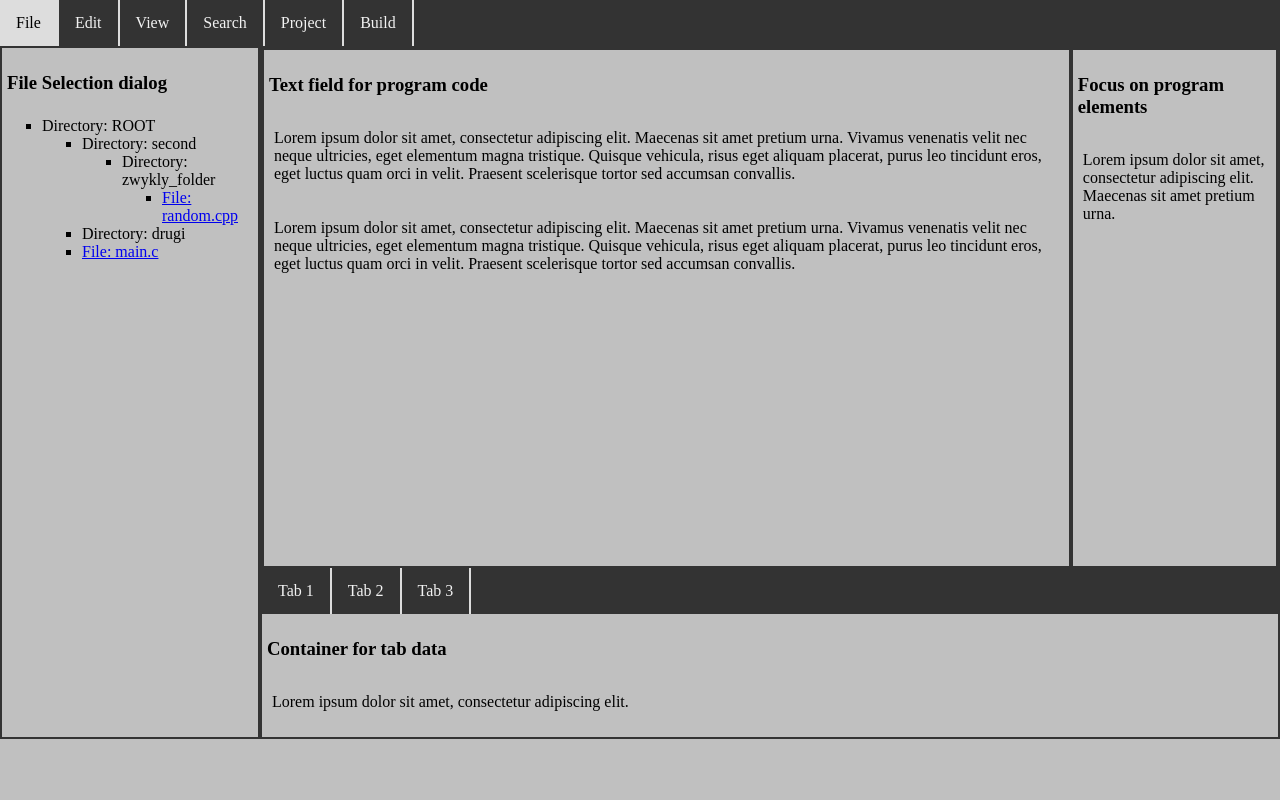
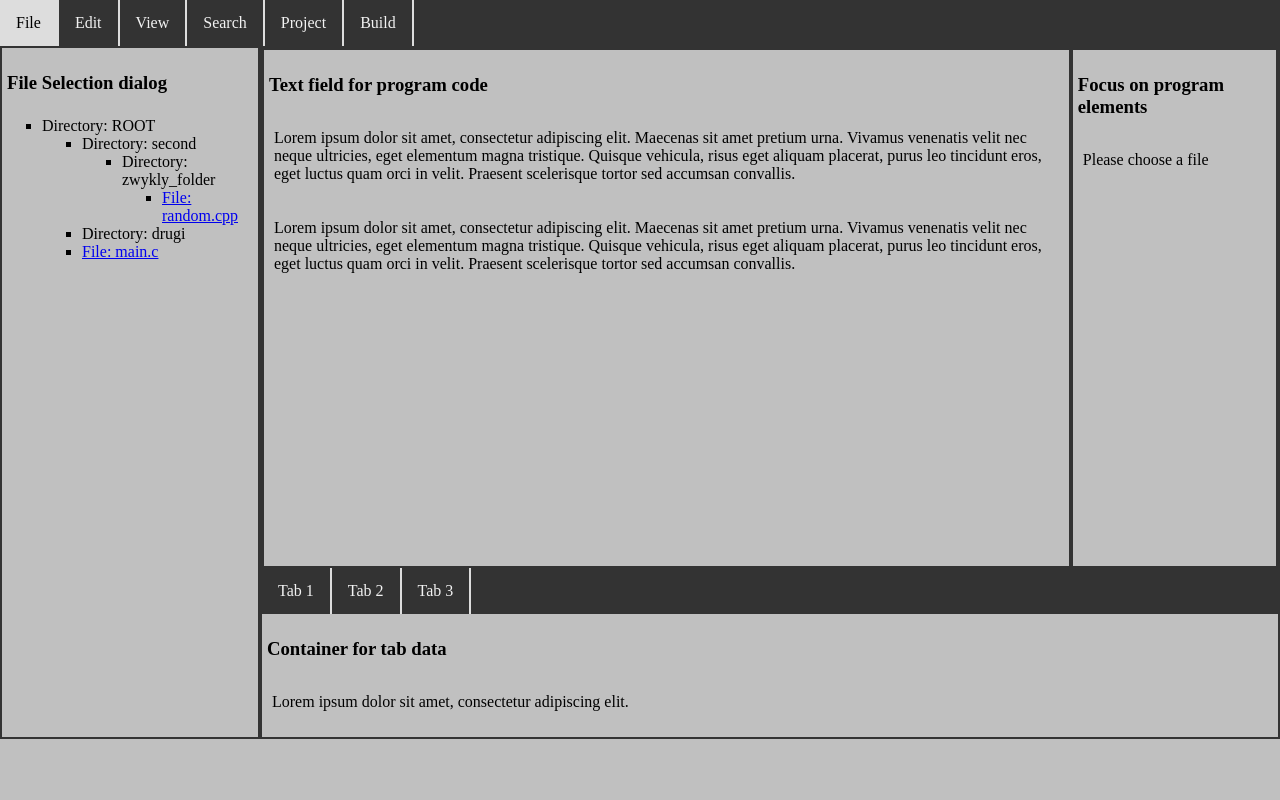
Before and after one commit to kar655/django-project, a Django app: page /frama/main in a window 1280 px wide. Run offline with Django 3.2, Linux system fonts and the light colour scheme; data comes from the database, SQL or seed files in the repository.

Commit message:
Basic program_elements

```diff
--- a/frama/templates/frama/index.html
+++ b/frama/templates/frama/index.html
@@ -39,7 +39,7 @@
                 </div>
                 <div class="col" id="elements">
                     <h3>Focus on program elements</h3>
-                    <p>Lorem ipsum dolor sit amet, consectetur adipiscing elit. Maecenas sit amet pretium urna.</p>
+                    {% include "frama/program_elements.html" %}
                 </div>
             </div>
             <div id="tabs">
--- /dev/null
+++ b/frama/templates/frama/program_elements.html
@@ -0,0 +1,7 @@
+<p>
+    {% if file_elements %}
+        {{ file_elements }}
+    {% else %}
+        Please choose a file
+    {% endif %}
+</p>
--- a/frama/views.py
+++ b/frama/views.py
@@ -19,14 +19,18 @@ def index(request):
 
 def main(request, chosen_file=None):
     file = None
+    file_elements = None
+
     if chosen_file is not None:
         file = get_object_or_404(File, pk=chosen_file)
+        file_elements = focus_on_program_elements_helper(file)
 
     root_directory = Directory.objects.get(pk="ROOT")
 
     return render(request, "frama/index.html", {
         "recursive_structure": [root_directory],
-        "chosen_file": file
+        "chosen_file": file,
+        "file_elements": file_elements,
     })
 
 
```
